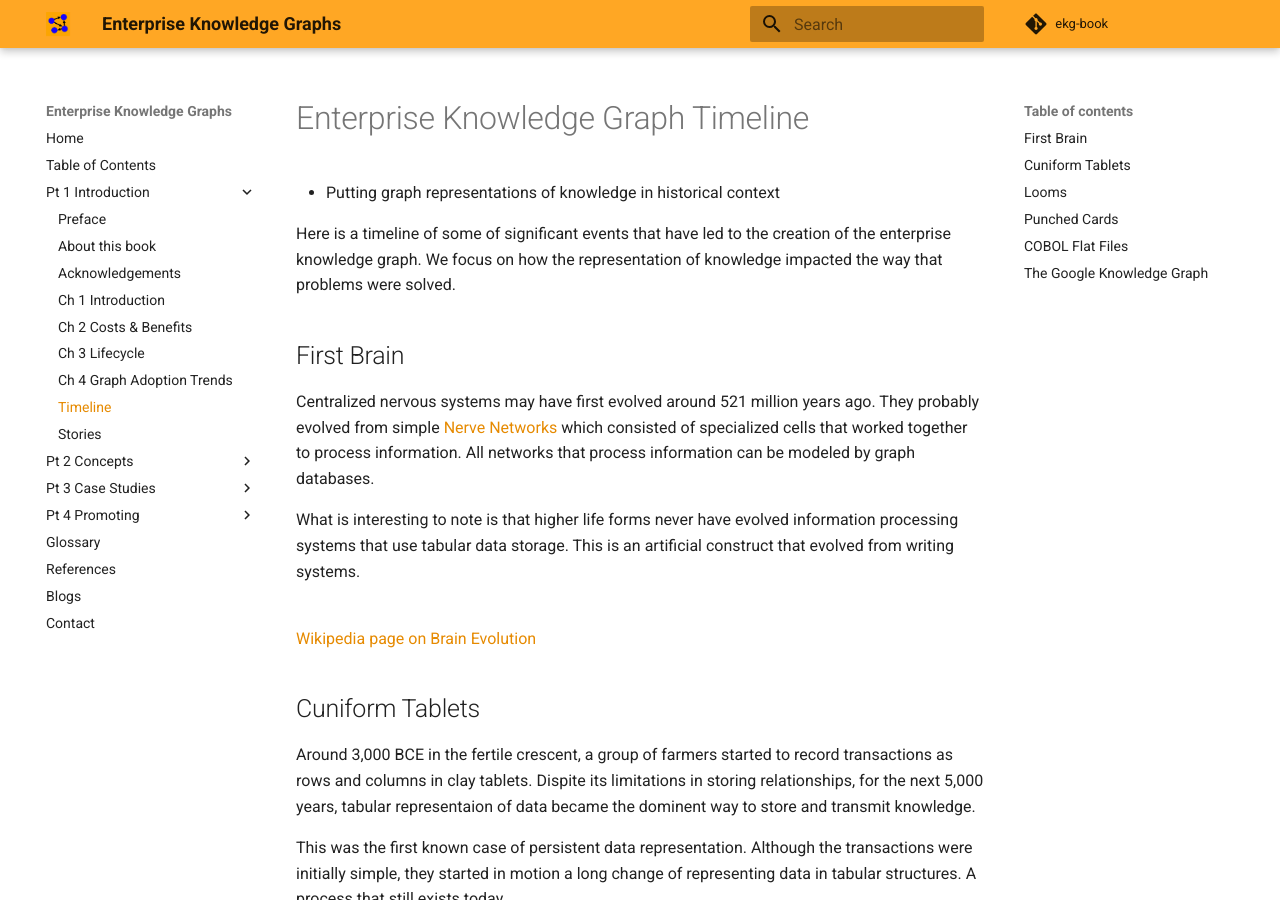
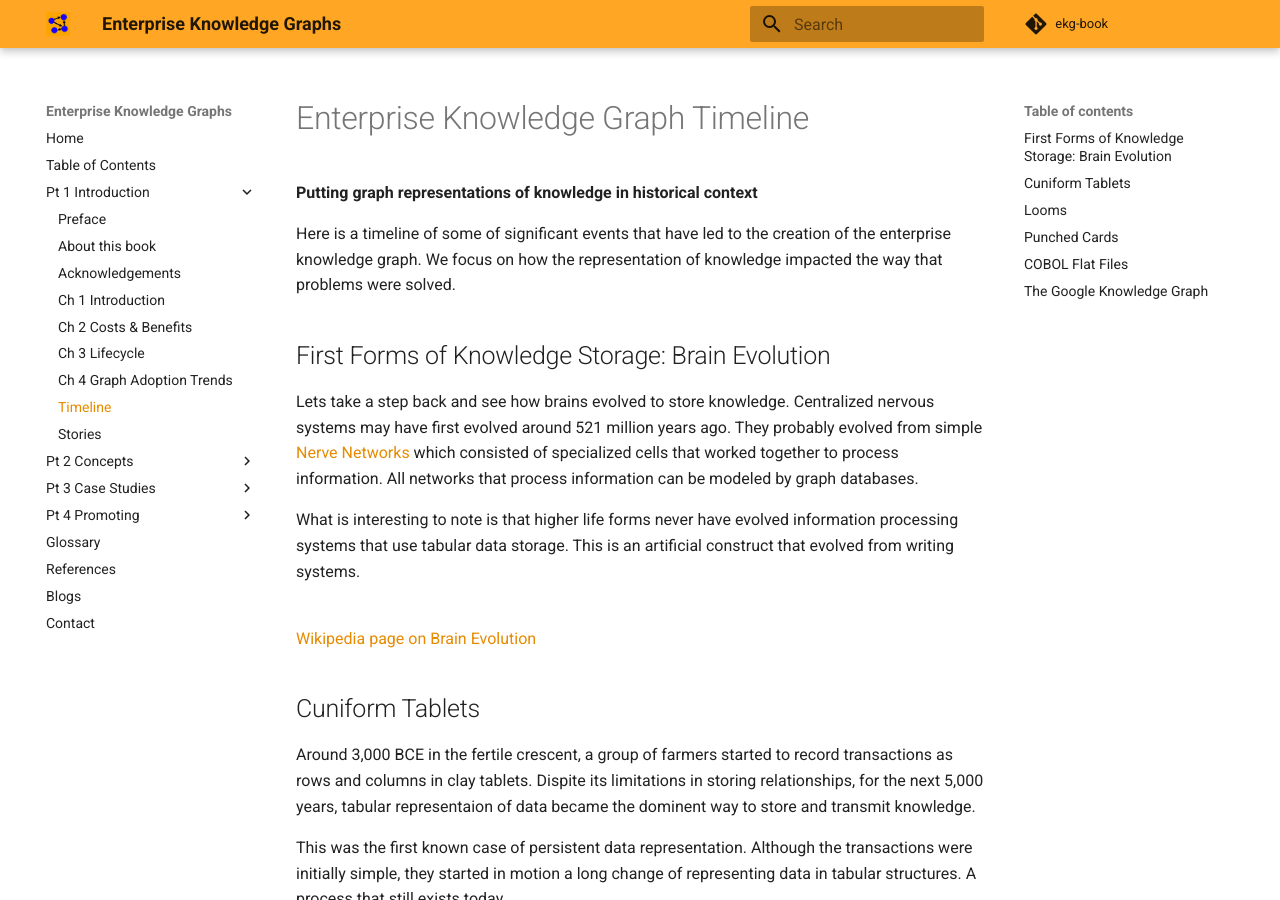
Before and after one commit to dmccreary/ekg-book, an MkDocs documentation site: the page built from docs/intro/ekg-timeline.md, in a window 1280 px wide and 900 px high. Built offline with MkDocs 1.6.1 and Material for MkDocs 9.7.7, drawn with Linux system fonts in a browser that asks for light colours; comment, search, counter and statistics services are not loaded.

Commit message:
updated content

```diff
--- a/docs/intro/ekg-timeline.md
+++ b/docs/intro/ekg-timeline.md
@@ -1,11 +1,11 @@
 # Enterprise Knowledge Graph Timeline
 
-* Putting graph representations of knowledge in historical context
+**Putting graph representations of knowledge in historical context**
 
 Here is a timeline of some of significant events that have led to the creation of the enterprise knowledge graph.  We focus on how the representation of knowledge impacted the way that problems were solved.
 
-## First Brain
-Centralized nervous systems may have first evolved around 521 million years ago.  They probably evolved from simple [Nerve Networks](https://en.wikipedia.org/wiki/Nerve_net) which consisted of specialized cells that worked together to process information.  All networks that process information can be modeled by graph databases.
+## First Forms of Knowledge Storage: Brain Evolution
+Lets take a step back and see how brains evolved to store knowledge.  Centralized nervous systems may have first evolved around 521 million years ago.  They probably evolved from simple [Nerve Networks](https://en.wikipedia.org/wiki/Nerve_net) which consisted of specialized cells that worked together to process information.  All networks that process information can be modeled by graph databases.
 
 What is interesting to note is that higher life forms never have evolved information processing systems that use tabular data storage.  This is an artificial construct that evolved from writing systems.
 
```
Also changed, not shown: docs/blogs.md (+5 -0 lines), docs/img/bilaterian-body-plan.png (added), docs/img/coelomate-body-plan.png (added).
